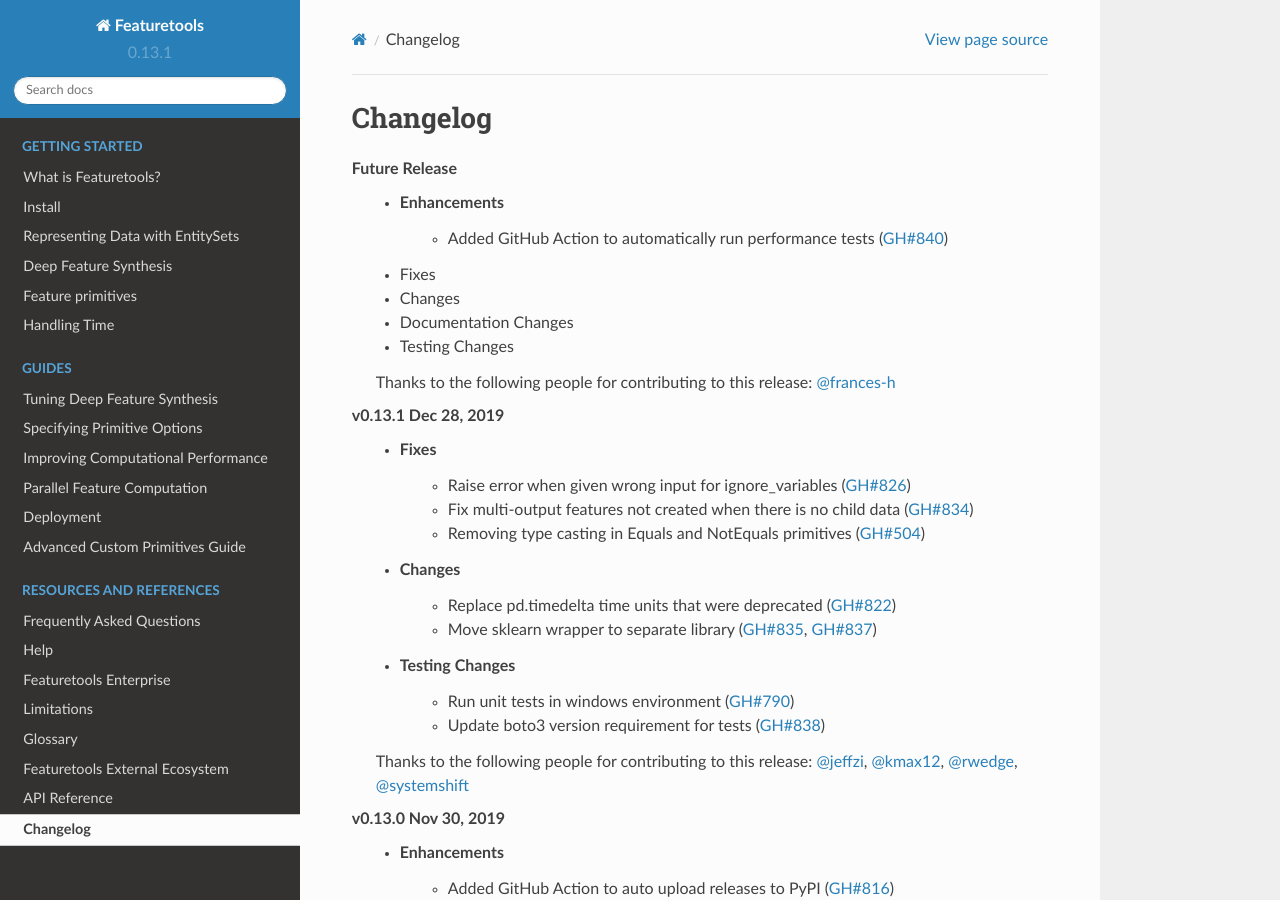
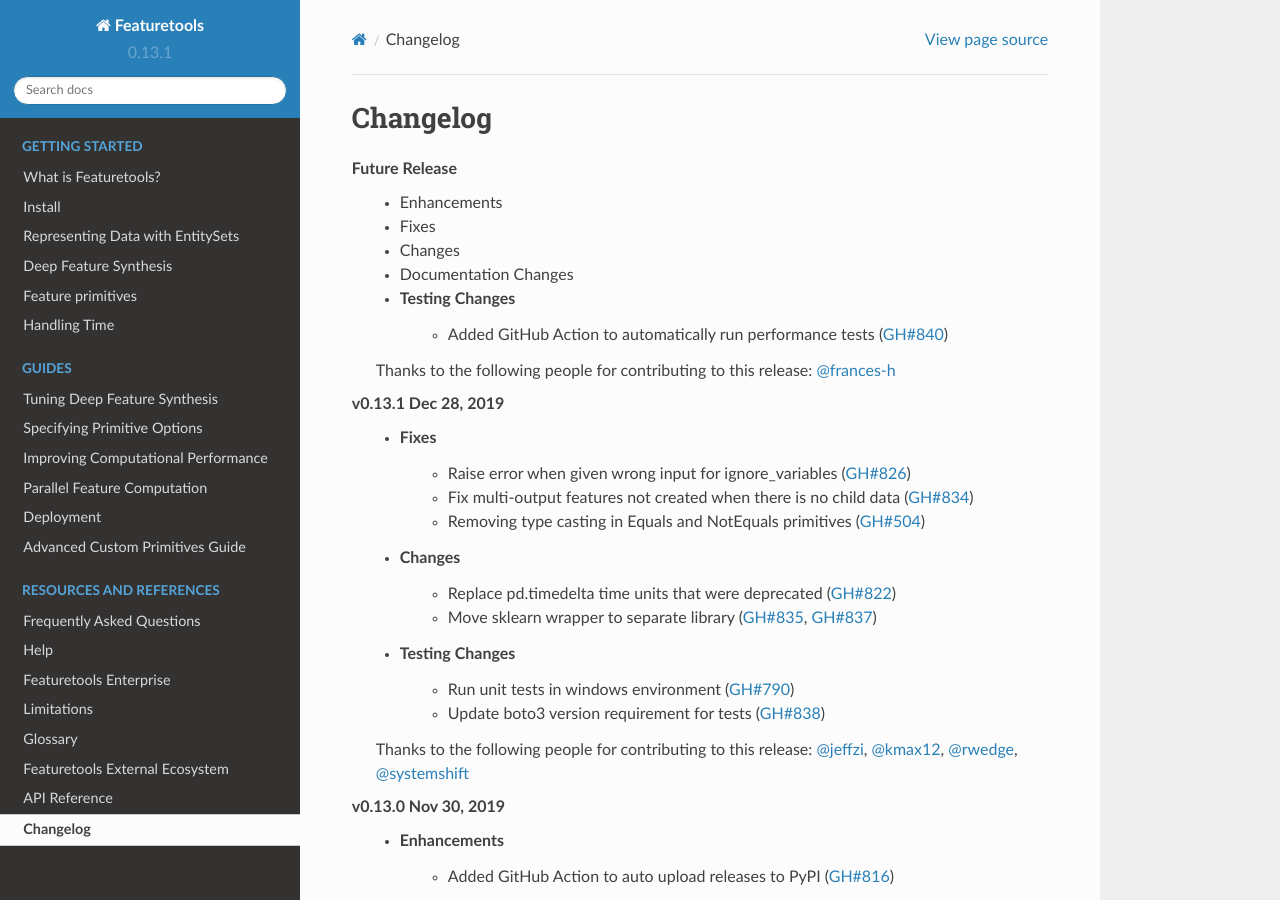
Before and after one commit to alteryx/featuretools, a Sphinx documentation site: the page built from docs/source/changelog.rst, in a window 1280 px wide and 900 px high. Built offline with Sphinx 7.4.7 and the Read the Docs theme 2.0.0, drawn with Linux system fonts in a browser that asks for light colours; pages that are not in the unit, such as notebooks, are missing from menus.

```diff
--- a/docs/source/changelog.rst
+++ b/docs/source/changelog.rst
@@ -4,11 +4,11 @@ Changelog
 ---------
 **Future Release**
     * Enhancements
-        * Added GitHub Action to automatically run performance tests (:pr:`840`)
     * Fixes
     * Changes
     * Documentation Changes
     * Testing Changes
+        * Added GitHub Action to automatically run performance tests (:pr:`840`)
 
     Thanks to the following people for contributing to this release:
     :user:`frances-h`
```
